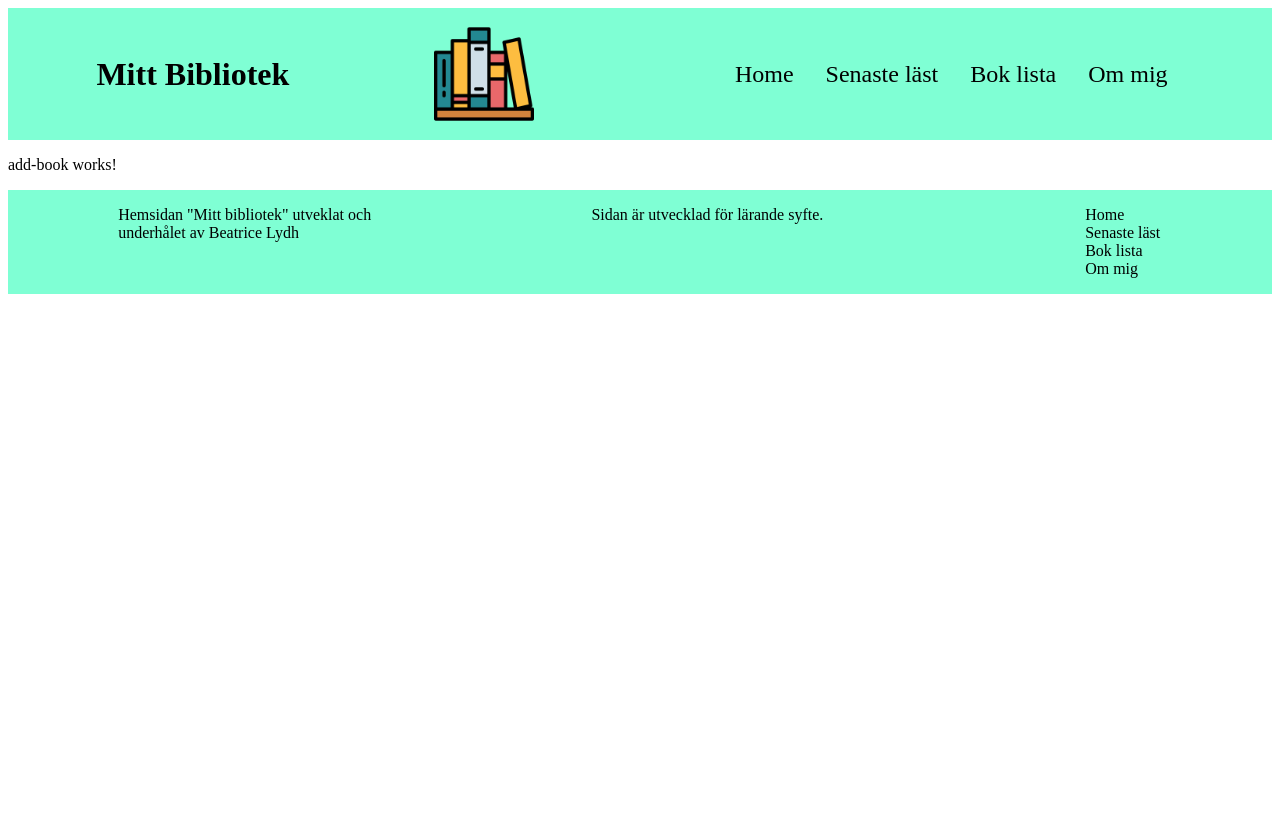
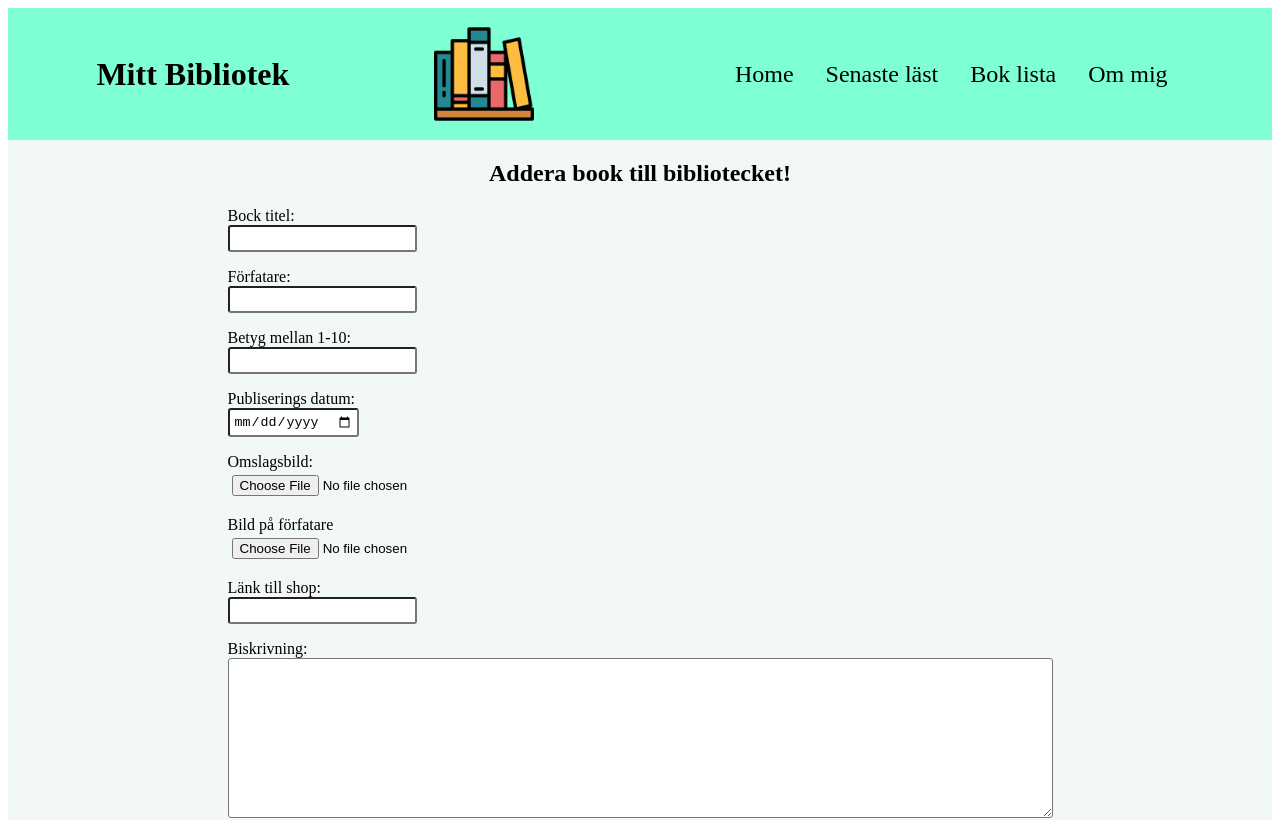
Before and after one commit to BeatriceOlsson/bibliotek_angular_2015, an Angular app: page /add-book in a window 1280 px wide. Shown: the top 820 px of the page. Built offline with nearby package versions, Linux system fonts and the light colour scheme.

Commit message:
Created form component

```diff
--- a/src/app/app.component.css
+++ b/src/app/app.component.css
@@ -1,4 +1,5 @@
 .container {
     max-width: 1500px;
     margin: auto;
+    background-color: rgb(242, 247, 247);
 }
--- a/src/app/component/add-book/add-book.component.css
+++ b/src/app/component/add-book/add-book.component.css
@@ -0,0 +1,19 @@
+.formPage {
+    display: flex;
+    flex-direction: column;
+    justify-content: center;
+    align-items: center;
+    margin-left: 2rem;
+    margin-right: 2rem;
+    margin-bottom: 3rem;
+}
+
+input, textarea {
+    margin-bottom: 1rem;
+    border-radius: 3px;
+    padding: 4px;
+}
+
+h3, label {
+    margin: 0;
+}
--- a/src/app/component/add-book/add-book.component.html
+++ b/src/app/component/add-book/add-book.component.html
@@ -1 +1,23 @@
-<p>add-book works!</p>
+<div class="formPage">
+  <h2>Addera book till bibliotecket!</h2>
+  <form action="submit">
+    <label for="title">Bock titel:</label><br />
+    <input type="text" id="title" name="title" /><br />
+    <label for="">Förfatare:</label><br />
+    <input type="text" id="title" name="title" /><br />
+    <label for="">Betyg mellan 1-10:</label><br />
+    <input type="number" id="title" name="title" /><br />
+    <label for="">Publiserings datum:</label><br />
+    <input type="date" id="title" name="title" /><br />
+    <label for="">Omslagsbild:</label><br />
+    <input type="file" id="title" name="title" /><br />
+    <label for="">Bild på förfatare</label><br />
+    <input type="file" id="title" name="title" /><br />
+    <label for="">Länk till shop:</label><br />
+    <input type="text" id="title" name="title" /><br />
+    <label for="">Biskrivning:</label><br />
+    <textarea id="title" name="title" rows="10" cols="100"></textarea><br />
+    <label for="">Omdöme:</label><br />
+    <textarea id="title" name="title" rows="10" cols="100"></textarea><br />
+  </form>
+</div>
--- a/src/app/component/add-book/add-book.component.ts
+++ b/src/app/component/add-book/add-book.component.ts
@@ -1,12 +1,13 @@
 import { Component } from '@angular/core';
+import { FormControl, FormGroup } from '@angular/forms';
 
 @Component({
   selector: 'app-add-book',
   standalone: true,
-  imports: [],
+  imports: [ ],
   templateUrl: './add-book.component.html',
   styleUrl: './add-book.component.css'
 })
 export class AddBookComponent {
-
+  newBookAdded = new FormControl('');
 }
```
